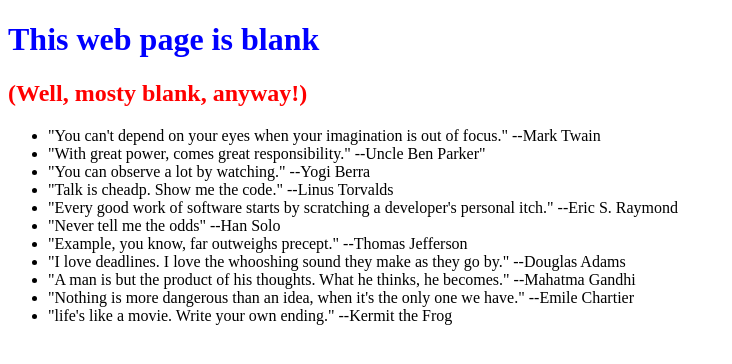
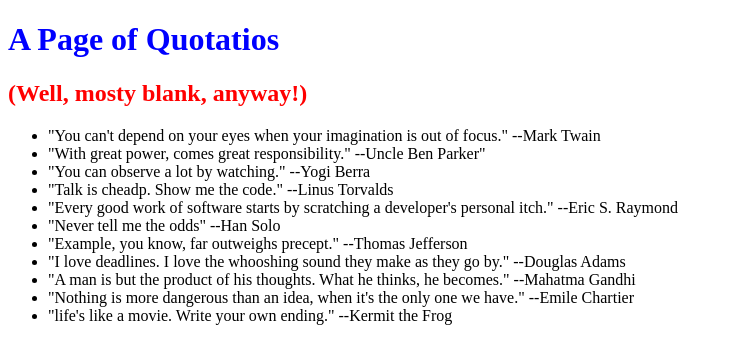
Before and after one commit to GitHubZugang/0main_openSAP_repo, a plain HTML site: page index.html in a window 1280 px wide. Shown: the whole page, without its empty margins (0-732 px from the left). Drawn offline with Linux system fonts and the light colour scheme.

Commit message:
changed 1st header to "A Page of Quotatios"

```diff
--- a/index.html
+++ b/index.html
@@ -5,7 +5,7 @@
 		<title>A Page of Quotatios</title>
 		<link href="styles.css" rel="stylesheet" type="text/css"/>
 	</head>
-	<body> <h1> This web page is blank</h1>
+	<body> <h1>A Page of Quotatios</h1>
 	<h2>(Well, mosty blank, anyway!)</h2>
 	<ul>
 		<li>"You can't depend on your eyes when your imagination is out of focus." --Mark Twain</li>
```
